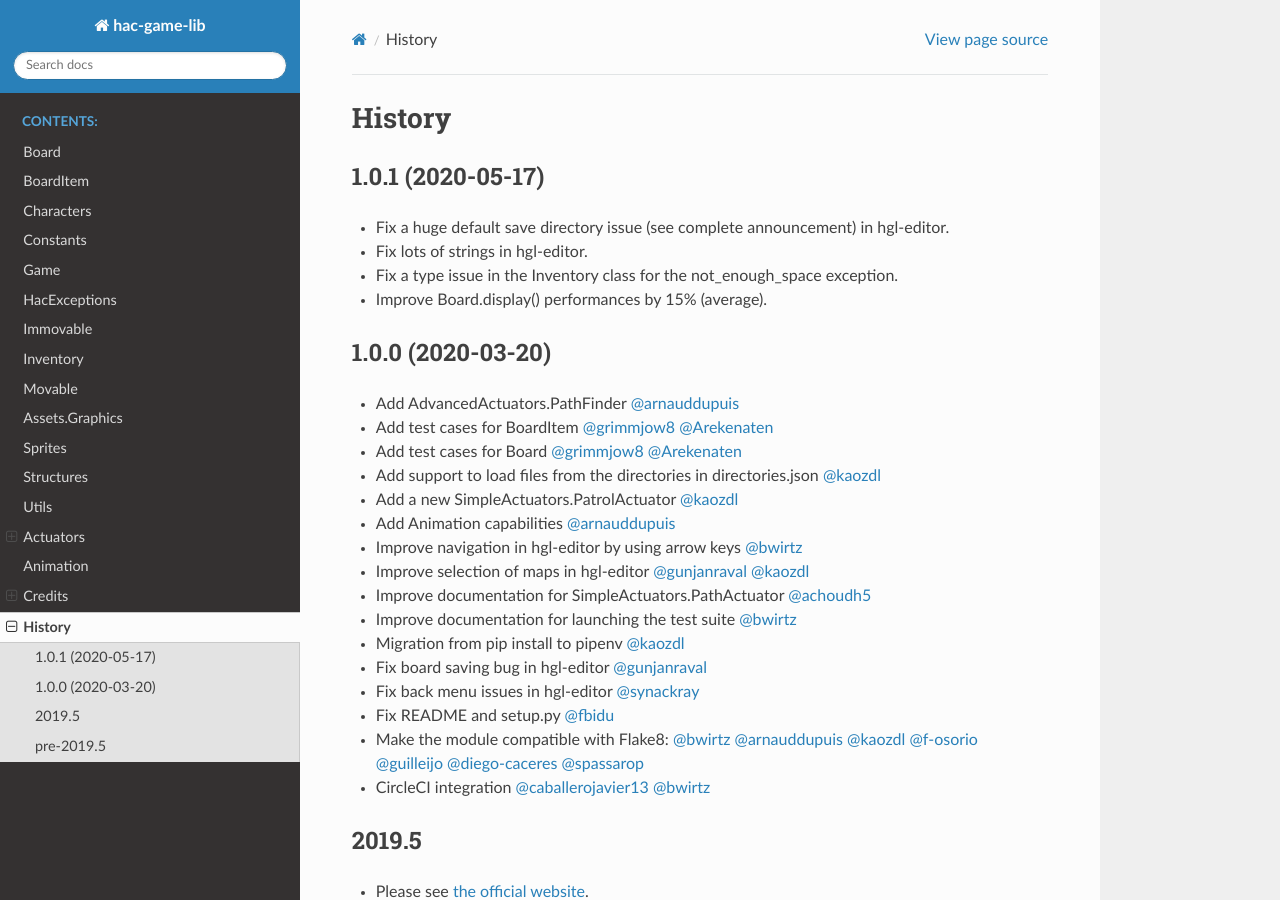
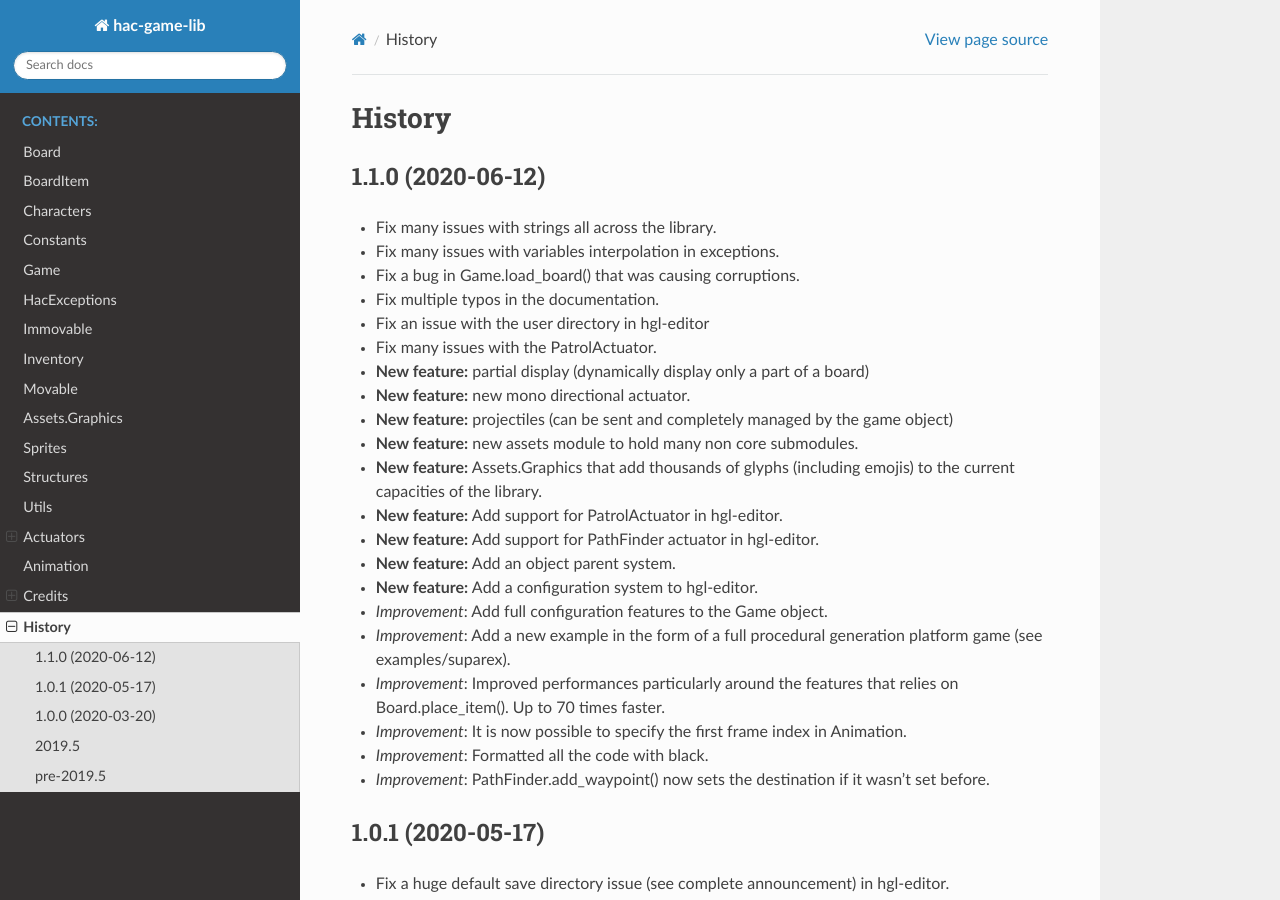
Before and after one commit to pygamelib/pygamelib, a Sphinx documentation site: the page built from docs/source/history.rst, in a window 1280 px wide and 900 px high. Built offline with Sphinx 7.4.7 and the Read the Docs theme 2.0.0, drawn with Linux system fonts in a browser that asks for light colours; the version number could not be read and is left out.

Commit message:
:pencil: Updating changelog to prepare the release

```diff
--- a/docs/source/history.rst
+++ b/docs/source/history.rst
@@ -2,6 +2,35 @@
 
 History
 -------
+
+1.1.0 (2020-06-12)
+~~~~~~~~~~~~~~~~~~
+
+* Fix many issues with strings all across the library.
+* Fix many issues with variables interpolation in exceptions.
+* Fix a bug in Game.load_board() that was causing corruptions.
+* Fix multiple typos in the documentation.
+* Fix an issue with the user directory in hgl-editor
+* Fix many issues with the PatrolActuator.
+* **New feature:** partial display (dynamically display only a part of a board)
+* **New feature:** new mono directional actuator.
+* **New feature:** projectiles (can be sent and completely managed by the game object)
+* **New feature:** new assets module to hold many non core submodules.
+* **New feature:** Assets.Graphics that add thousands of glyphs (including emojis) to
+  the current capacities of the library.
+* **New feature:** Add support for PatrolActuator in hgl-editor.
+* **New feature:** Add support for PathFinder actuator in hgl-editor.
+* **New feature:** Add an object parent system.
+* **New feature:** Add a configuration system to hgl-editor.
+* *Improvement*: Add full configuration features to the Game object.
+* *Improvement*: Add a new example in the form of a full procedural generation platform
+  game (see examples/suparex).
+* *Improvement*: Improved performances particularly around the features that relies on
+  Board.place_item(). Up to 70 times faster.
+* *Improvement*: It is now possible to specify the first frame index in Animation.
+* *Improvement*: Formatted all the code with black.
+* *Improvement*: PathFinder.add_waypoint() now sets the destination if it wasn't set
+  before.
 
 1.0.1 (2020-05-17)
 ~~~~~~~~~~~~~~~~~~~
```
